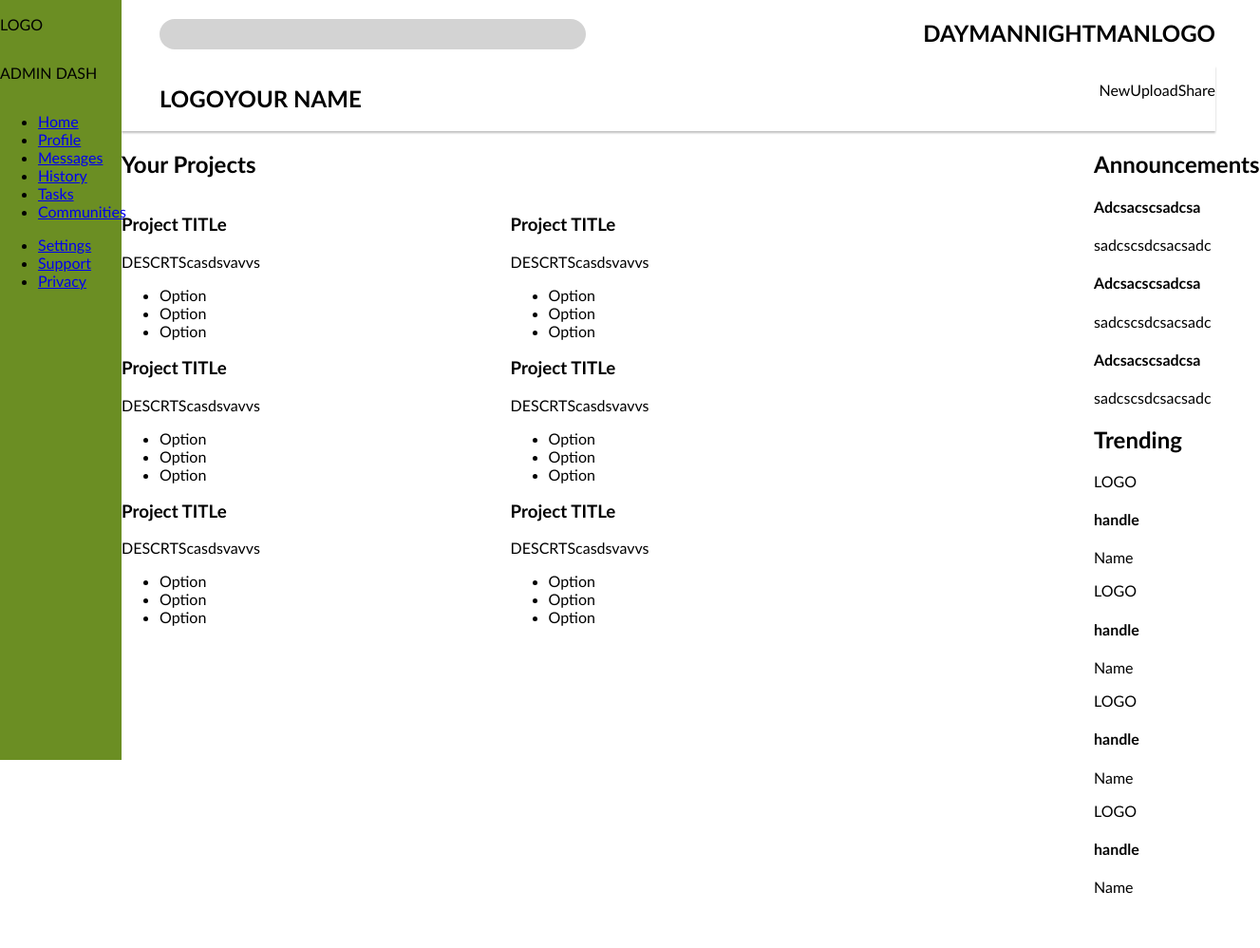
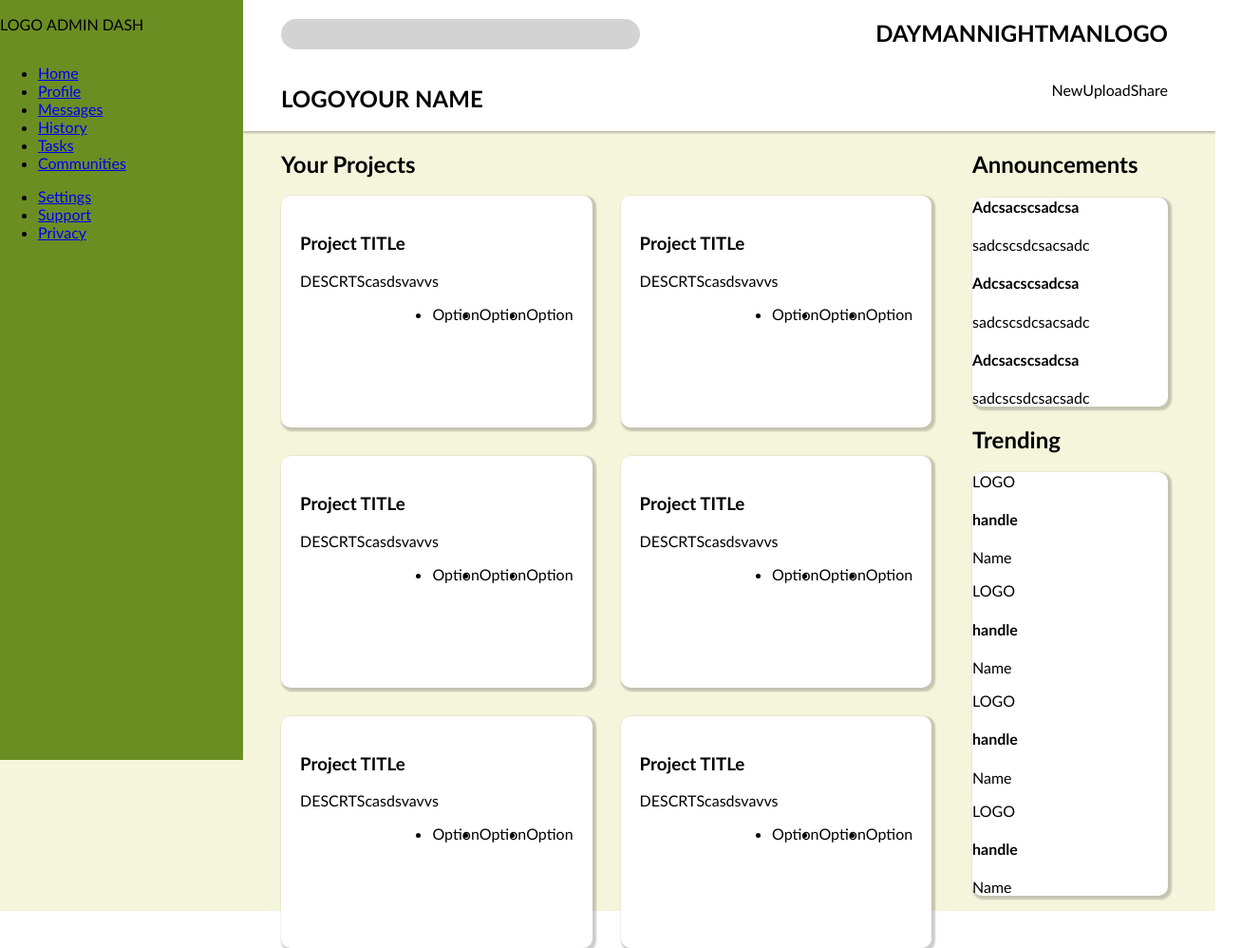
Before and after one commit to gtstarnes/odin-AdminDash, a plain HTML site: page index.html in a window 1280 px wide. Shown: the whole page at 95% size, 1327 px wide, since content can reach past the window. Before the commit the page ends 959 px from the top, so only its background shows below. Drawn offline with Linux system fonts and the light colour scheme.

Commit message:
Updated panels

```diff
--- a/index.html
+++ b/index.html
@@ -112,7 +112,7 @@
                 </div>
             </div>
         </section>
-        <div id="sidePanel">
+        <div class="sidePanel">
             <section id="AnnouncementPanel">
                 <h1>Announcements</h1>
                 <div class="announcements  panel">
--- a/styles.css
+++ b/styles.css
@@ -8,14 +8,15 @@ body {
 
 main {
     display: grid;
-    grid-template-columns: 10% 80% 10%;
+    grid-template-columns: 20% 60% 20%;
     grid-template-rows: auto;
     grid-template-areas:
         "sideNav upperNav upperNav"
         "sideNav upperNav upperNav"
         "sideNav projectPanel sidePanel"
         "sideNav projectPanel sidePanel"
-        "sideNav projectPanel sidePanel"
+        "sideNav projectPanel sidePanel";
+    background-color: beige;
 }
 
 /* Navigation Styles */
@@ -24,19 +25,18 @@ main {
     grid-area: upperNav;
     display: flex;
     flex-direction: column;
+    background-color: white;
+    box-shadow: 0px 2px 2px rgba(0,0,0,.25);
 }
 
 .upperNav > * {
     padding-left: 40px;
+    padding-right: 50px;
 }
 
 .upperNav * {
     display: flex;
     justify-content: space-between;
-}
-
-#lowerTopNav {
-    box-shadow: 0px 2px 2px rgba(0,0,0,.25);
 }
 
 #search {
@@ -59,21 +59,43 @@ main {
     display: inline-block;
 }
 
+/* Panel Styles */
+.panel {
+    background-color: white;
+    border-radius: 10px;
+    box-shadow: 2px 2px 2px 2px rgba(0,0,0,20%);
+}
+
 /* Project Panel Styles */
 .projectPanel {
     grid-area: projectPanel;
+    padding-left: 40px;
 }
 
 #projects {
     display: grid;
-    grid-template-columns: repeat(2, 40%);
-    grid-template-rows: repeat(3, 30%);
+    grid-template-columns: repeat(2, 45%);
+    grid-template-rows: repeat(3, 42%);
+    row-gap: 30px;
+    column-gap: 30px;
 }
 
+.project {
 
+    padding: 20px;
+
+}
+
+.project ul {
+    display: flex;
+    justify-content: flex-end;
+    align-items: end;
+    margin-bottom: 20px;
+}
 
 /* Side Panel Styles */
 
 .sidePanel {
     grid-area: sidePanel;
+    padding-right: 50px;
 }
```
